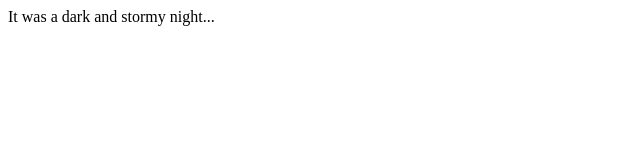
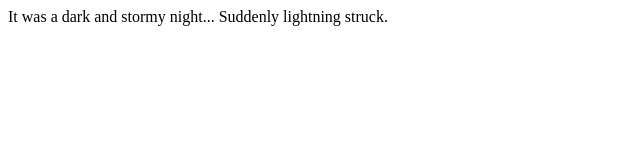
Before and after one commit to Oceanblue713/fireside-story, a plain HTML site: page index.html in a window 1280 px wide. Shown: the whole page, without its empty margins (0-640 px from the left). Drawn offline with Linux system fonts and the light colour scheme.

Commit message:
added second line of storage

```diff
--- a/index.html
+++ b/index.html
@@ -1,5 +1,7 @@
 <html>
   <body>
-    <p>It was a dark and stormy night...</p>
+    <p>It was a dark and stormy night...
+      Suddenly lightning struck.
+    </p>
   </body>
 </html>
```
